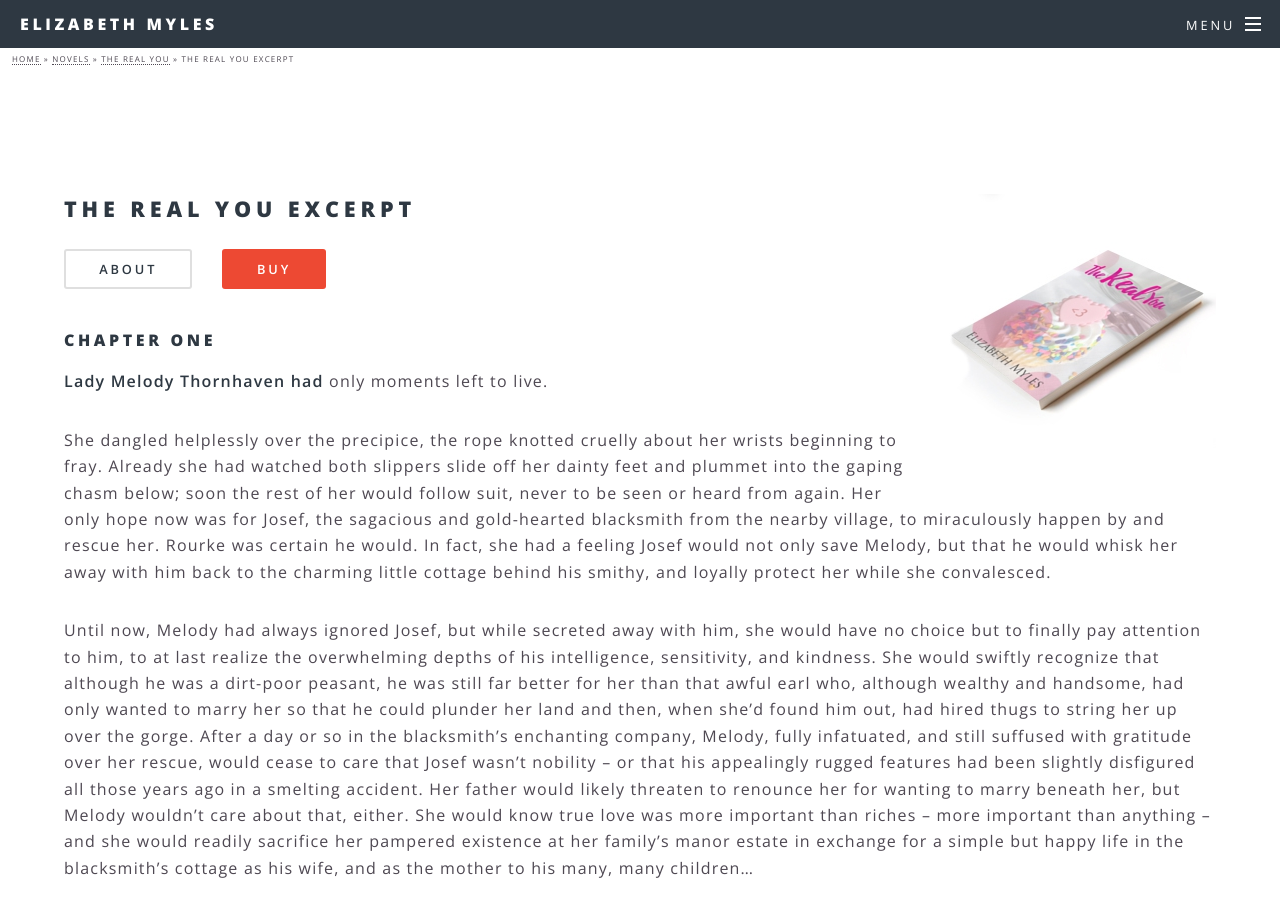
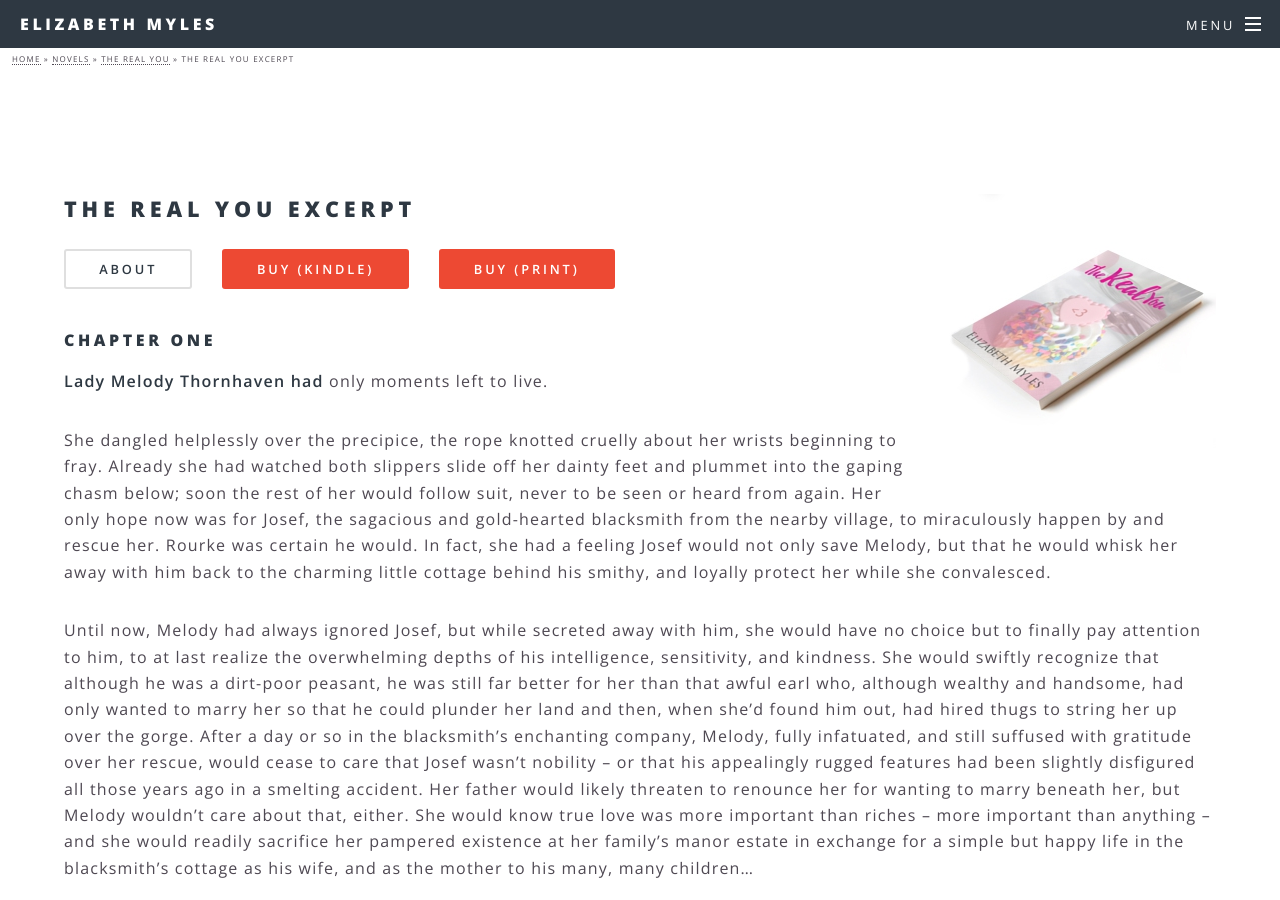
Before and after one commit to elizabethmyles/elizabethmyles.github.io, a Jekyll site: the page built from _posts/2017-01-11-the-real-you-excerpt.md, in a window 1280 px wide and 900 px high, scrolled down 335 px. Built offline with Jekyll 4.4.1, drawn with Linux system fonts in a browser that asks for light colours; some of the changed text lies outside the part shown.

Commit message:
print version

```diff
--- a/_posts/2017-01-11-the-real-you-excerpt.md
+++ b/_posts/2017-01-11-the-real-you-excerpt.md
@@ -14,7 +14,8 @@ categories:
 ## The Real You Excerpt
 
 - [about][about]{: class="button"}
-- [buy][buy]{: class="button special"}
+- [buy (kindle)][buy]{: class="button special"}
+- [buy (print)][buy2]{: class="button special"}
 {: .actions}
 
 #### Chapter One
@@ -524,8 +525,10 @@ Maddison made a face. “Do you guys hear something?” she asked Rourke and Dal
 Clinton, looking mortified, held out his hand. “Can I please have my phone back?”
 
 - [about][about]{: class="button"}
-- [buy][buy]{: class="button special"}
+- [buy (kindle)][buy]{: class="button special"}
+- [buy (print)][buy2]{: class="button special"}
 {: .actions}
 
 [about]:/novels/the-real-you/
 [buy]:https://www.amazon.com/dp/B01NASEOHI/?tag=fearandlaun-20
+[buy2]:http://www.amazon.com/dp/154843356X/?tag=fearandlaun-20
```
Also changed, not shown: _posts/2017-01-02-the-real-you.md (+3 -1 lines).
